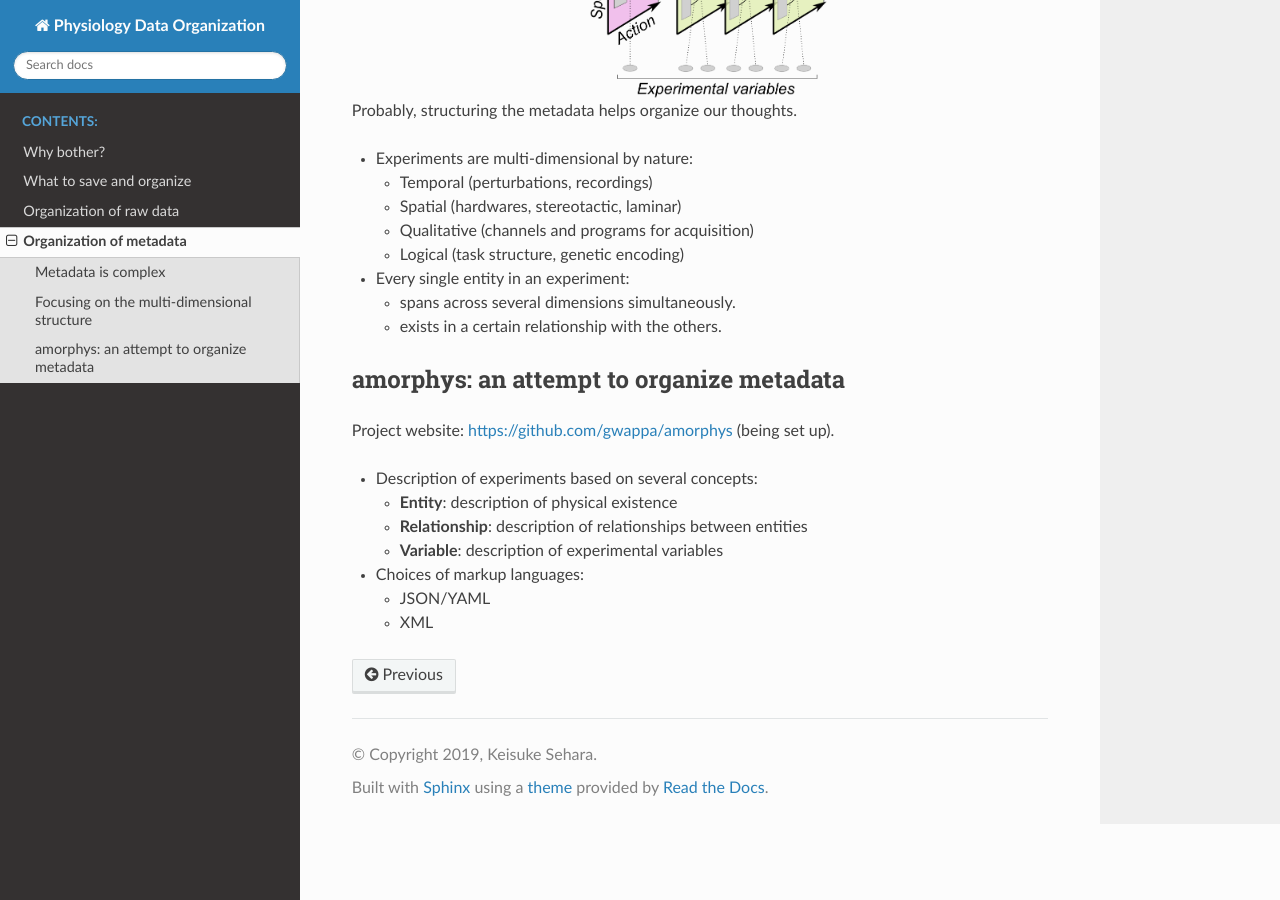
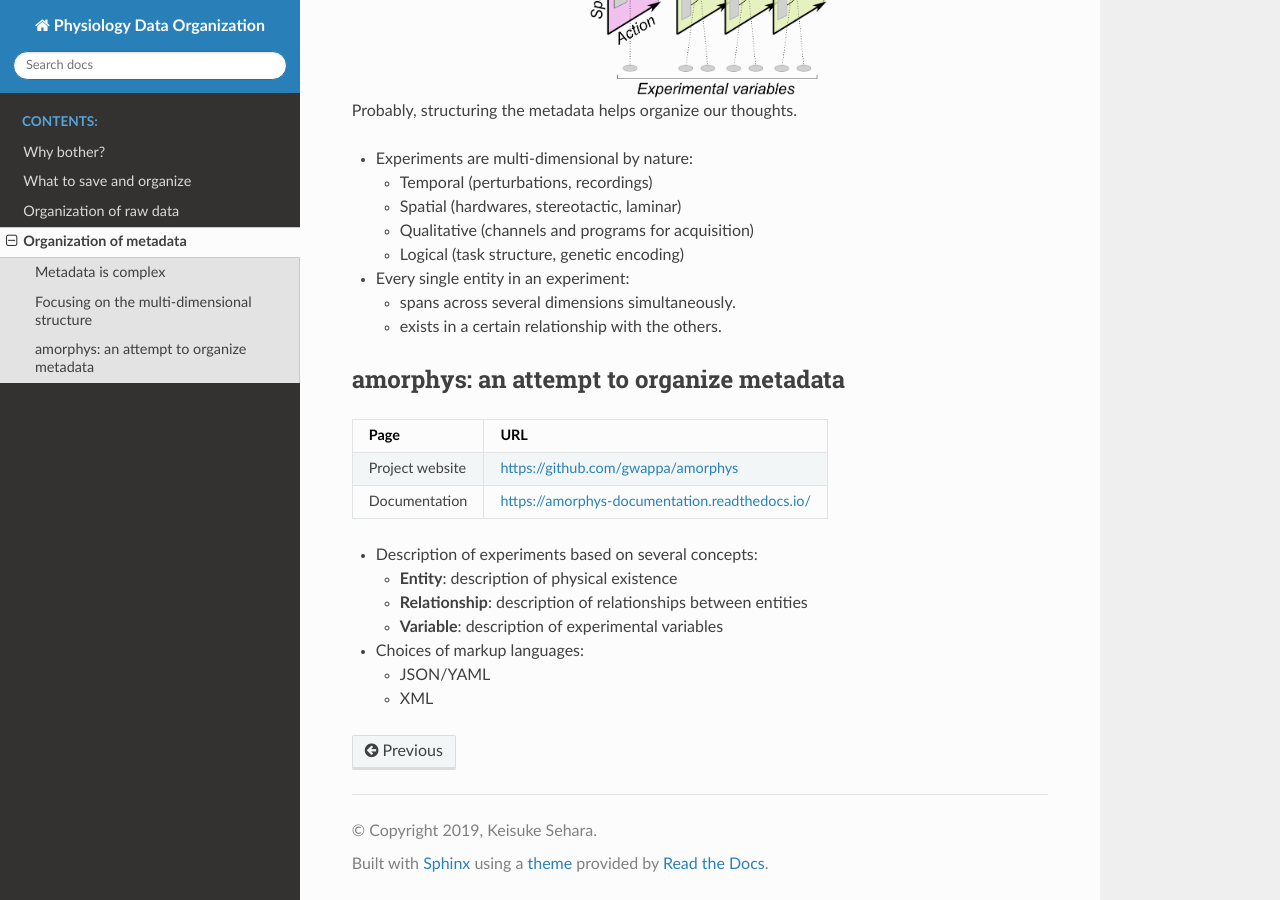
Before and after one commit to gwappa/physiology-data-organization, a Sphinx documentation site: the page built from doc/source/metadata_organization.rst, in a window 1280 px wide and 900 px high, scrolled down 948 px. Built offline with Sphinx 7.4.7 and the Read the Docs theme 2.0.0, drawn with Linux system fonts in a browser that asks for light colours.

Commit message:
add amorphys doc page

```diff
--- a/doc/source/metadata_organization.rst
+++ b/doc/source/metadata_organization.rst
@@ -45,7 +45,12 @@ Probably, structuring the metadata helps organize our thoughts.
 amorphys: an attempt to organize metadata
 -----------------------------------------
 
-Project website: `https://github.com/gwappa/amorphys <https://github.com/gwappa/amorphys>`_ (being set up).
+=============== ==================================================================================================
+Page            URL
+=============== ==================================================================================================
+Project website `https://github.com/gwappa/amorphys <https://github.com/gwappa/amorphys>`_
+Documentation   `https://amorphys-documentation.readthedocs.io/ <https://amorphys-documentation.readthedocs.io/>`_
+=============== ==================================================================================================
 
 - Description of experiments based on several concepts:
 
```
